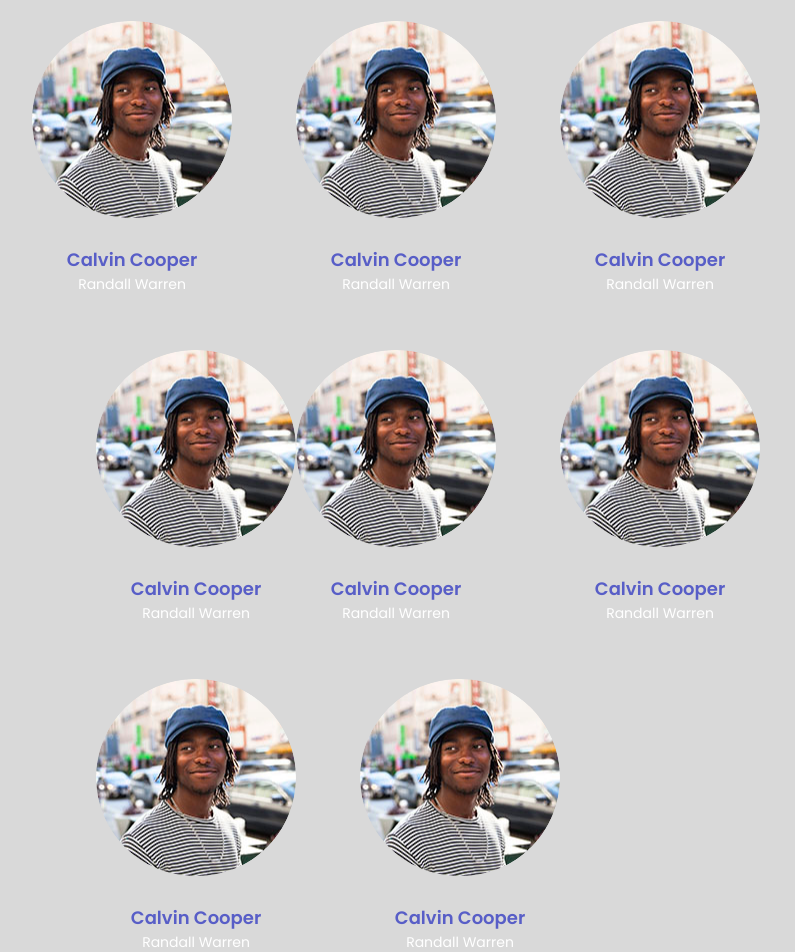
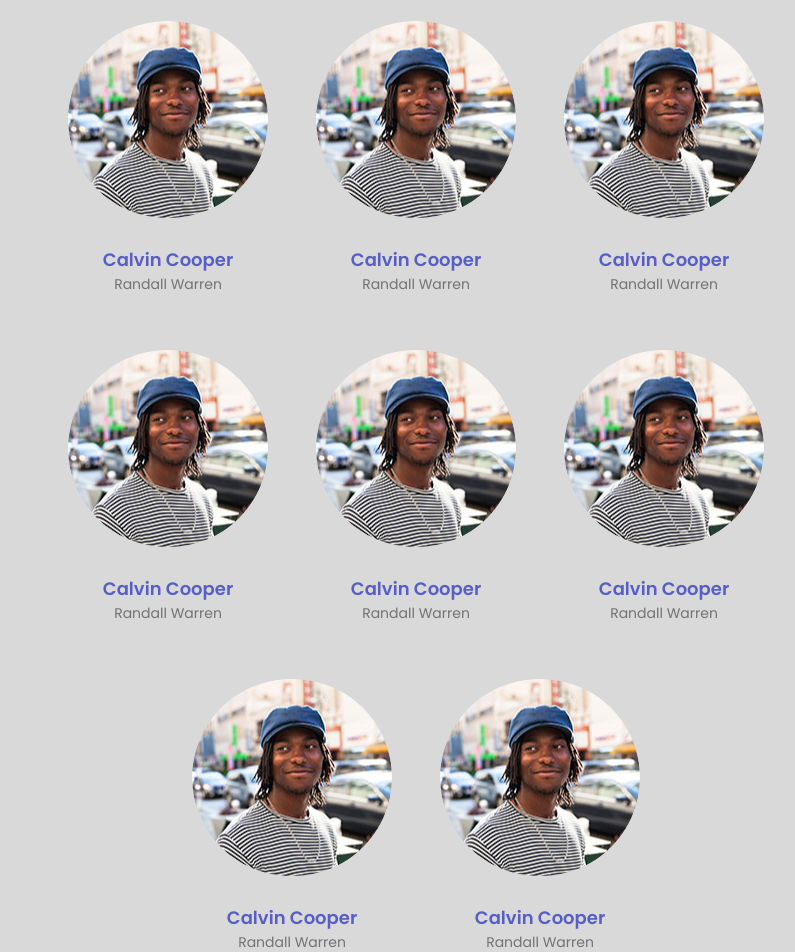
Before and after one commit to eslamar3y/grad_project, a React (Vite) app: page /about in a window 1280 px wide. Shown: the part 103-1055 px from the top of the page, without its empty margins (224-1019 px from the left). Built offline with nearby package versions, Linux system fonts and the light colour scheme.

Commit message:
update about name color

```diff
--- a/src/Pages/About/About.jsx
+++ b/src/Pages/About/About.jsx
@@ -3,96 +3,96 @@ import teammeamber1 from "../../assets/teammeamber1.png";
 
 const About = () => {
   return (
-    <div className="bg-[#D9D9D9] w-full min min-h-screen">
+    <div className="bg-[#D9D9D9] min-h-screen">
       <SimpleNav />
-      <div className="flex flex-wrap mx-64">
-        <div className="mt-14 text-center">
+      <div className="flex flex-wrap justify-center px-4 sm:px-8 md:px-16 lg:px-32 xl:px-40">
+        <div className="mt-14 text-center mx-6">
           <img
             src={teammeamber1}
             alt=""
-            className="w-[200px] h-[197px] rounded-full"
+            className="w-[200px] h-[197px] rounded-full mx-auto"
           />
           <h3 className="text-[#585EC7] font-semibold font-popins text-lg mt-7">
             Calvin Cooper
           </h3>
-          <h5 className="text-white font-popins text-sm ">Randall Warren</h5>
+          <h5 className="text-[#737373] font-popins text-sm">Randall Warren</h5>
         </div>
-        <div className="mt-14 text-center ml-16">
+        <div className="mt-14 text-center mx-6">
           <img
             src={teammeamber1}
             alt=""
-            className="w-[200px] h-[197px] rounded-full"
+            className="w-[200px] h-[197px] rounded-full mx-auto"
           />
           <h3 className="text-[#585EC7] font-semibold font-popins text-lg mt-7">
             Calvin Cooper
           </h3>
-          <h5 className="text-white font-popins text-sm ">Randall Warren</h5>
+          <h5 className="text-[#737373] font-popins text-sm">Randall Warren</h5>
         </div>
-        <div className="mt-14 text-center ml-16">
+        <div className="mt-14 text-center mx-6">
           <img
             src={teammeamber1}
             alt=""
-            className="w-[200px] h-[197px] rounded-full"
+            className="w-[200px] h-[197px] rounded-full mx-auto"
           />
           <h3 className="text-[#585EC7] font-semibold font-popins text-lg mt-7">
             Calvin Cooper
           </h3>
-          <h5 className="text-white font-popins text-sm ">Randall Warren</h5>
+          <h5 className="text-[#737373] font-popins text-sm">Randall Warren</h5>
         </div>
-        <div className="mt-14 text-center ml-16">
+        <div className="mt-14 text-center mx-6">
           <img
             src={teammeamber1}
             alt=""
-            className="w-[200px] h-[197px] rounded-full"
+            className="w-[200px] h-[197px] rounded-full mx-auto"
           />
           <h3 className="text-[#585EC7] font-semibold font-popins text-lg mt-7">
             Calvin Cooper
           </h3>
-          <h5 className="text-white font-popins text-sm ">Randall Warren</h5>
+          <h5 className="text-[#737373] font-popins text-sm">Randall Warren</h5>
         </div>
-        <div className="mt-14 text-center">
+        <div className="mt-14 text-center mx-6">
           <img
             src={teammeamber1}
             alt=""
-            className="w-[200px] h-[197px] rounded-full"
+            className="w-[200px] h-[197px] rounded-full mx-auto"
           />
           <h3 className="text-[#585EC7] font-semibold font-popins text-lg mt-7">
             Calvin Cooper
           </h3>
-          <h5 className="text-white font-popins text-sm ">Randall Warren</h5>
+          <h5 className="text-[#737373] font-popins text-sm">Randall Warren</h5>
         </div>
-        <div className="mt-14 text-center ml-16">
+        <div className="mt-14 text-center mx-6">
           <img
             src={teammeamber1}
             alt=""
-            className="w-[200px] h-[197px] rounded-full"
+            className="w-[200px] h-[197px] rounded-full mx-auto"
           />
           <h3 className="text-[#585EC7] font-semibold font-popins text-lg mt-7">
             Calvin Cooper
           </h3>
-          <h5 className="text-white font-popins text-sm ">Randall Warren</h5>
+          <h5 className="text-[#737373] font-popins text-sm">Randall Warren</h5>
         </div>
-        <div className="mt-14 text-center ml-16">
+        <div className="mt-14 text-center mx-6">
           <img
             src={teammeamber1}
             alt=""
-            className="w-[200px] h-[197px] rounded-full"
+            className="w-[200px] h-[197px] rounded-full mx-auto"
           />
           <h3 className="text-[#585EC7] font-semibold font-popins text-lg mt-7">
             Calvin Cooper
           </h3>
-          <h5 className="text-white font-popins text-sm ">Randall Warren</h5>
+          <h5 className="text-[#737373] font-popins text-sm">Randall Warren</h5>
         </div>
-        <div className="mt-14 text-center ml-16">
+        <div className="mt-14 text-center mx-6">
           <img
             src={teammeamber1}
             alt=""
-            className="w-[200px] h-[197px] rounded-full"
+            className="w-[200px] h-[197px] rounded-full mx-auto"
           />
           <h3 className="text-[#585EC7] font-semibold font-popins text-lg mt-7">
             Calvin Cooper
           </h3>
-          <h5 className="text-white font-popins text-sm ">Randall Warren</h5>
+          <h5 className="text-[#737373] font-popins text-sm">Randall Warren</h5>
         </div>
       </div>
     </div>
```
